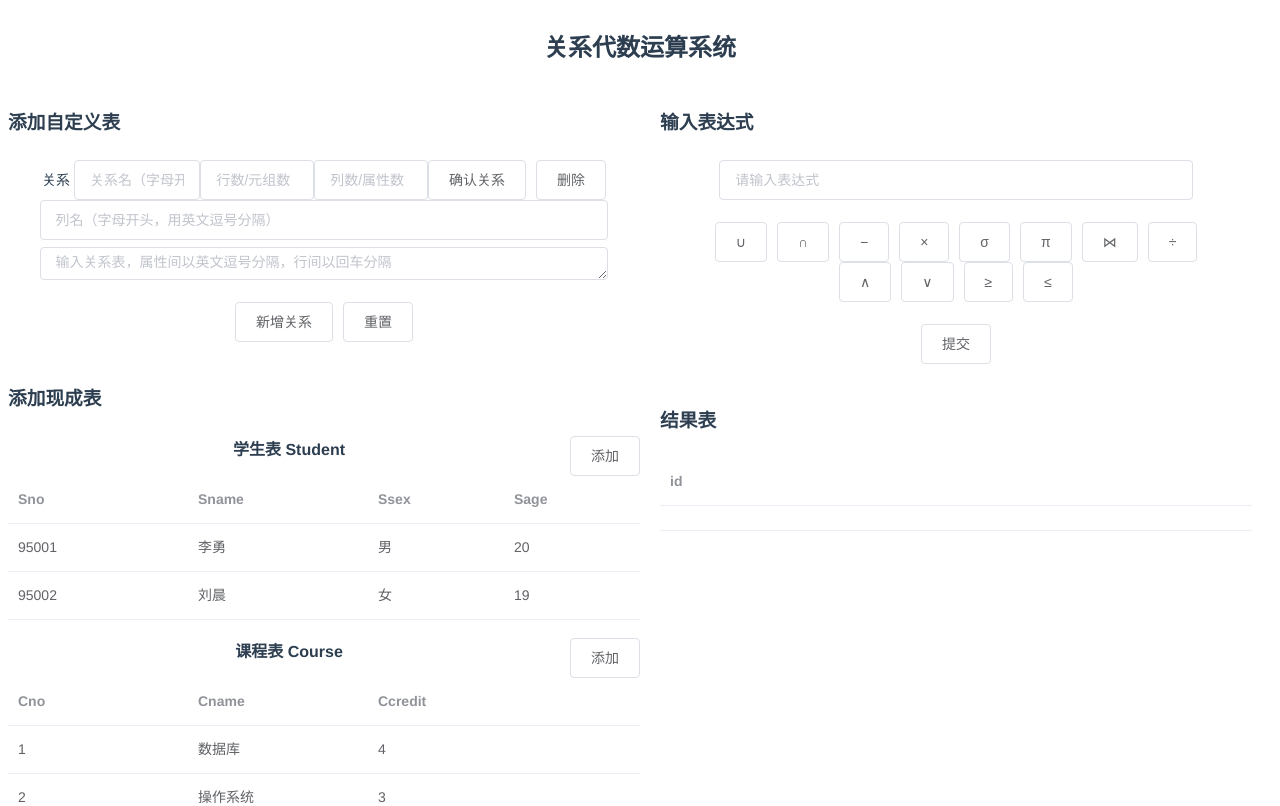
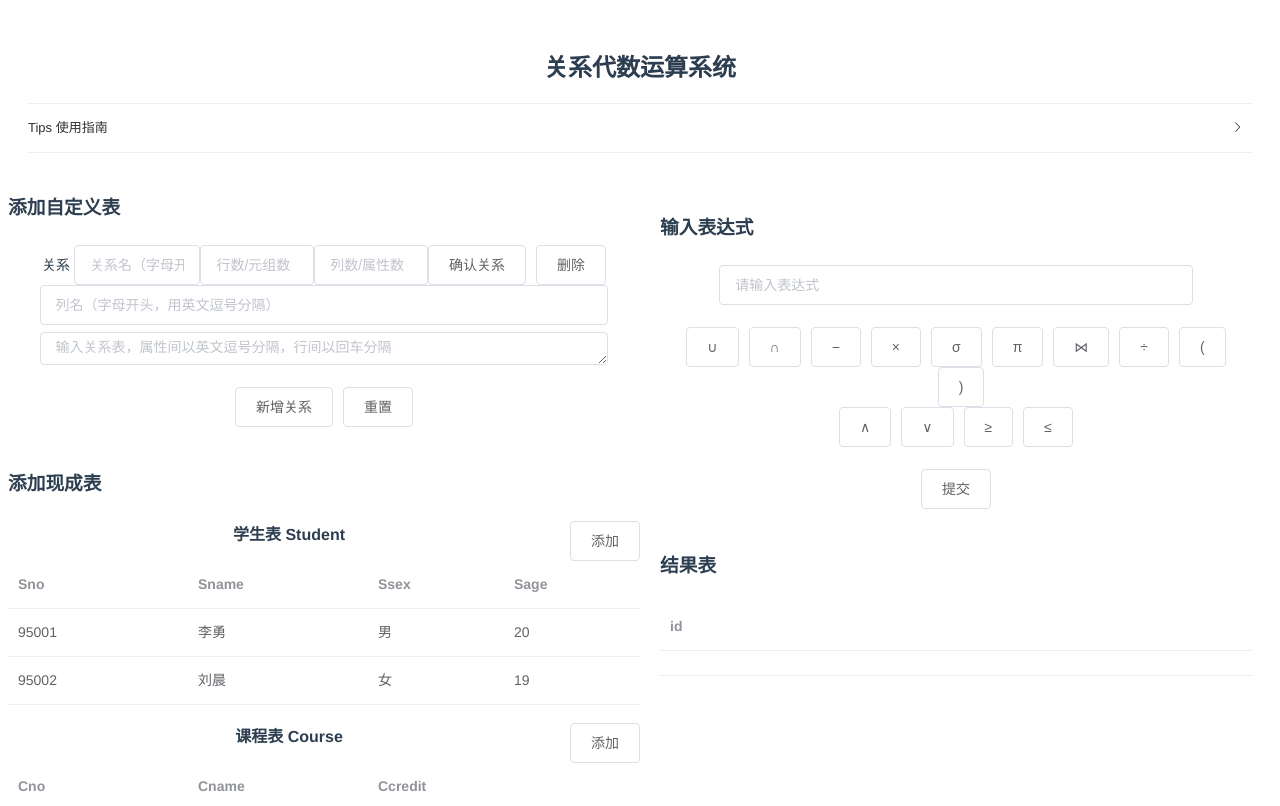
Before and after one commit to TuJin07/Relational-Algebra-Operation-System, a Vue app in the folder interface/: page /#/ in a window 1280 px wide. Shown: the top 806 px of the page. Built offline with nearby package versions, Linux system fonts and the light colour scheme.

Commit message:
add tips

```diff
--- a/interface/src/components/Home.vue
+++ b/interface/src/components/Home.vue
@@ -1,10 +1,11 @@
 <template>
-  <el-container>
-    <el-header>
+  <el-container direction="vertical">
+    <el-main>
       <h1 align="center">关系代数运算系统</h1>
-    </el-header>
+      <Tips></Tips>
+    </el-main>
     <el-container direction="horizontal">
-      <el-aside style="width: 50%;margin-top: 20px">
+      <el-aside style="width: 50%">
         <InputTable></InputTable>
         <TableData></TableData>
       </el-aside>
@@ -21,9 +22,10 @@
 import InputExpression from './home/InputExpression'
 import InputTable from './home/InputTable'
 import TableData from './home/TableData'
+import Tips from './home/Tips'
 export default {
   name: 'Home',
-  components: {TableData, InputTable, InputExpression}
+  components: {TableData, InputTable, InputExpression, Tips}
 }
 </script>
 
--- a/interface/src/components/home/InputExpression.vue
+++ b/interface/src/components/home/InputExpression.vue
@@ -68,6 +68,10 @@ export default {
         name: '⋈'
       }, {
         name: '÷'
+      }, {
+        name: '('
+      }, {
+        name: ')'
       }],
       buttons2: [{
         name: '∧'
--- /dev/null
+++ b/interface/src/components/home/Tips.vue
@@ -0,0 +1,30 @@
+<template>
+  <el-collapse @change="handleChange">
+    <el-collapse-item title="Tips 使用指南">
+      <div align="left">1. 自定义关系时，所有参数都不可以留空，关系名可以由英文大小写字母与阿拉伯数字构成，但必须以英文字母开头。</div>
+      <div align="left">2. 键入多个列名之间使用英文逗号分隔，列名的命名规则同关系名。</div>
+      <div align="left">3. 键入关系表内容时每一项之间通过英文逗号分隔，行间可以换行，也可以不换。</div>
+      <div align="left">4. 通过点击“确认关系”来提交一个新增关系，点击“删除”来删除已提交的关系，点击“新增关系”以键入更多自定义关系，点击“重置”以删除所有已提交关系。</div>
+      <div align="left">5. 表达式中的运算符请通过按钮输入，请勿自行输入，否则可能导致算符不识别。</div>
+      <div align="left">6. 连接运算目前仅支持自然连接。</div>
+      <div align="left">7. 投影运算的使用范例：π[Sno,Sage][Student]，左侧方括号内为需要投影的列列名，中间以英文逗号分隔，右侧方括号内为运算的关系名。</div>
+      <div align="left">8. 选择运算的使用范例：σ[Sage≥19∧Ssex=女][Student]，左侧方括号内为条件表达式，支持多个不等式的与或以及括号，右侧方括号内为运算的关系名。</div>
+      <div align="left">9. 关系表达式的默认优先级为：( ) > σ = π > ⋈ > − > × = ÷ > ∩ > ∪。</div>
+    </el-collapse-item>
+  </el-collapse>
+</template>
+
+<script>
+export default {
+  name: 'Tips',
+  methods: {
+    handleChange (val) {
+      console.log(val)
+    }
+  }
+}
+</script>
+
+<style scoped>
+
+</style>
```
Also changed, not shown: 1 other file (tests, documents, lock files or other folders).
